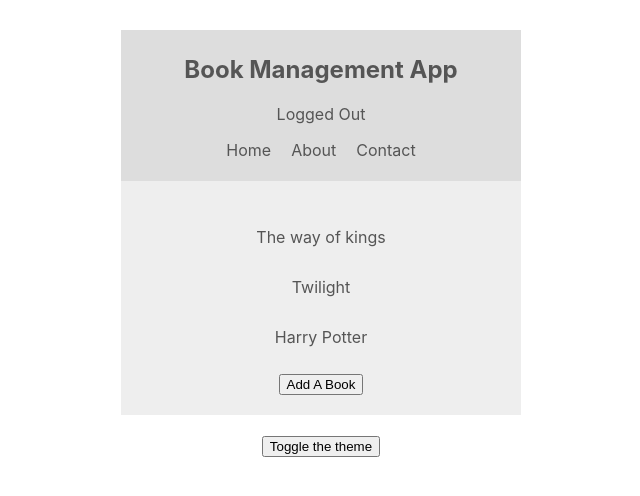
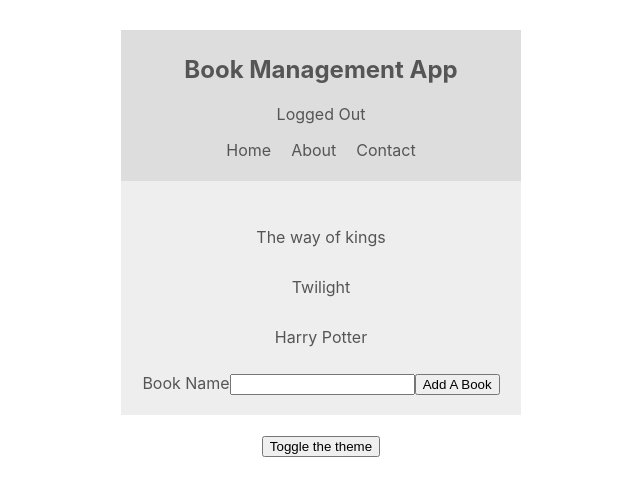
Before and after one commit to supuni9622/React-Context-Book-Management-App-, a React (Create React App) app in the folder book-app/: page / in a window 1280 px wide. Shown: the top 496 px of the page, without its empty margins (319-959 px from the left). Built offline with nearby package versions, Linux system fonts and the light colour scheme.

Commit message:
Created new book form component

```diff
--- a/book-app/src/components/BookList.js
+++ b/book-app/src/components/BookList.js
@@ -1,5 +1,6 @@
 import React, {useContext, useState, useCallback} from 'react'
 import {ThemeContext } from '../contexts/ThemeContext'
+import NewBookForm from './NewBookForm'
 
 const BookList = () => {
 
@@ -28,7 +29,7 @@ const BookList = () => {
                    return(<li key={book.id}>{book.name}</li>)
                })}
             </ul>
-            <button onClick={addBook}> Add A Book</button>
+           <NewBookForm/>
         </div>
     )
 }
--- /dev/null
+++ b/book-app/src/components/NewBookForm.js
@@ -0,0 +1,24 @@
+import React, {useState, useCallback} from 'react'
+
+const NewBookForm = () => {
+
+    const [bookValue, setBookValue] = useState('')
+
+    const handleSubmit = useCallback(
+        (e) => {
+            e.preventDefault();
+            console.log(bookValue)
+        },
+        [bookValue]
+    )
+
+    return (
+        <form onSubmit={handleSubmit}>
+            <label>Book Name</label>
+            <input type='text' value={bookValue} required onChange={(e) => setBookValue(e.target.value)}/>
+            <input type='submit' value='Add A Book'/>
+        </form>
+     );
+}
+
+export default NewBookForm;
```
